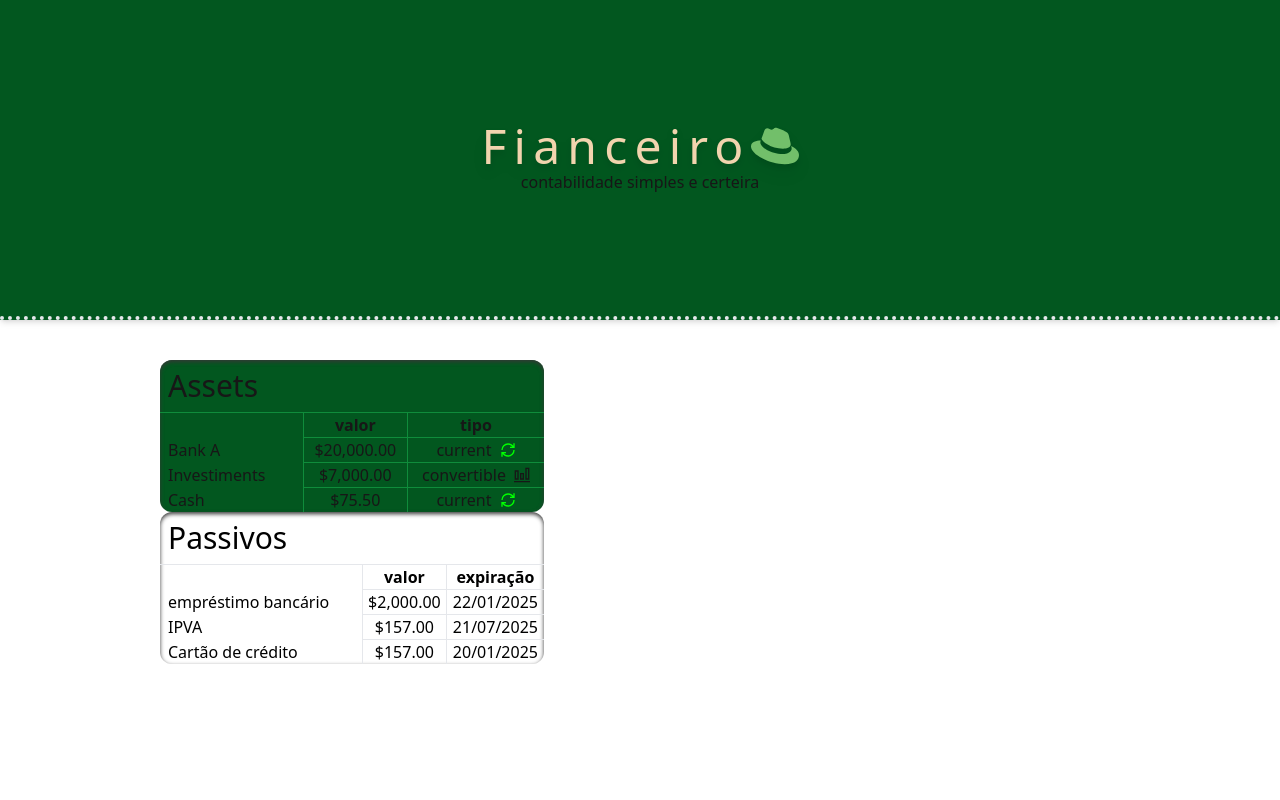
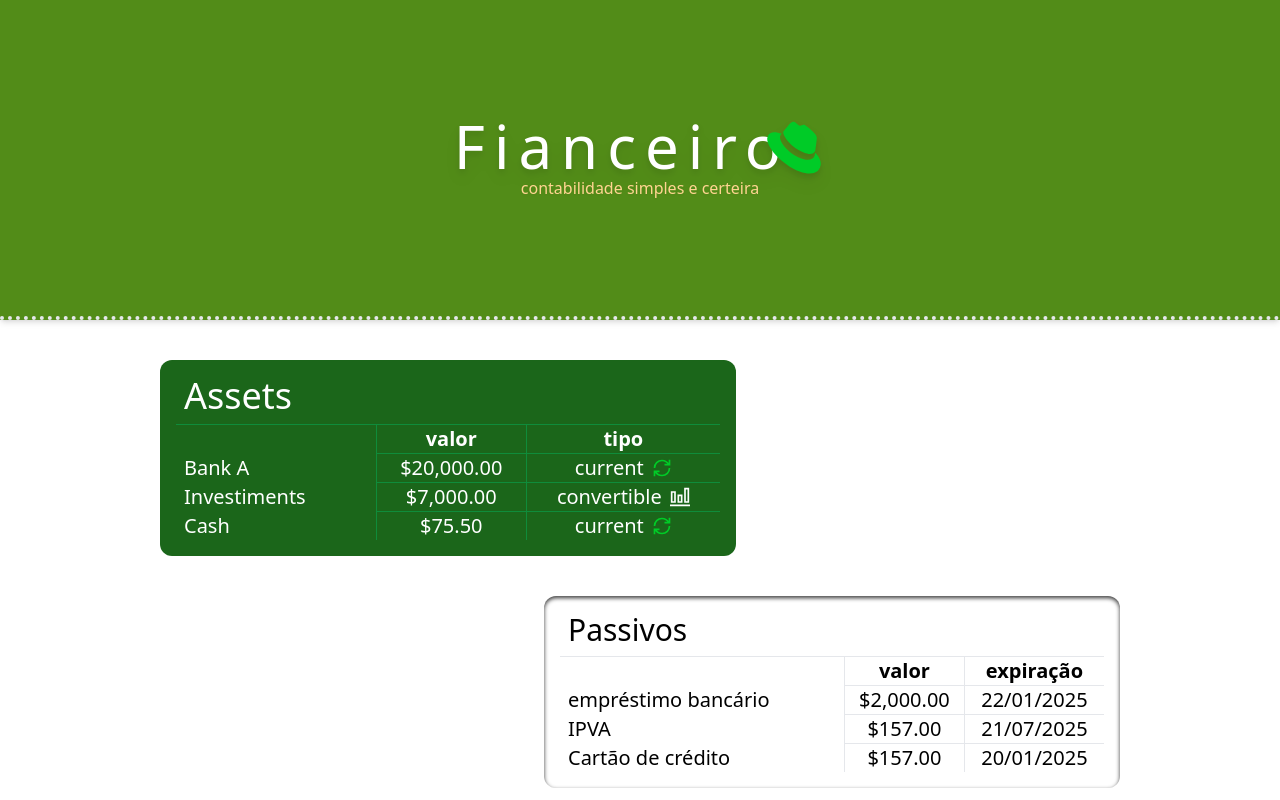
Before and after one commit to naruegsantos/fianceiro, a Next.js app: page / in a window 1280 px wide. Built offline with nearby package versions, Linux system fonts and the light colour scheme.

Commit message:
:lipstick: feat: modifiquei a estilização da página

```diff
--- a/app/components/assetsCard.tsx
+++ b/app/components/assetsCard.tsx
@@ -3,9 +3,9 @@ import { IAsset } from "./types";
 
 export default function AssetsCard({data, direction}:{data:IAsset[], direction?:string}){
     return(
-        <div className={`pt-2 self-${direction} border-white bg-[#02571F] w-2/5 rounded-xl shadow-inner shadow-[rgb(55,55,55)]`}>
-          <h1 className="text-3xl pl-2 pb-2">Assets</h1>
-          <div className=" table w-full  divide-y divide-[#0F8C3B]">
+        <div className={`p-4 self-${direction} border-white bg-dark w-[60%] rounded-xl shadow-lg shadow-shadow`}>
+          <h1 className="text-4xl pl-2 pb-2">Assets</h1>
+          <div className=" text-xl table w-full  divide-y divide-[#0F8C3B]">
             <div className="table-header-group divide-[#0F8C3B] divide-x divide-y">
                 <div className="table-cell text-center border-t border-[#0F8C3B]"></div>
                 <div className="table-cell text-center font-bold">valor</div>
@@ -27,7 +27,7 @@ export default function AssetsCard({data, direction}:{data:IAsset[], direction?:
                         : "convertible"
                         }
                         {i.type?
-                      <GrPowerCycle style={{color:"rgb(0,255,0)"}}/>
+                        <GrPowerCycle style={{color:"var(--hightlight)"}}/>
                         : <GrBarChart/>
                         }
                     </span>
--- a/app/components/cards.tsx
+++ b/app/components/cards.tsx
@@ -5,9 +5,9 @@ import { IAsset, ILiabilities } from "./types";
 export default function Cards({assets, liabilities}:{assets:IAsset[], liabilities:ILiabilities[]}) {
 
   return (
-    <section className="flex flex-col w-9/12">
+    <section className="flex gap-10 flex-col w-9/12">
       <AssetsCard data={assets}/>
-      <LiabilitiesCard direction="end" data={liabilities}/>
+      <LiabilitiesCard data={liabilities}/>
     </section>
   )
 }
--- a/app/components/liabilitiesCard.tsx
+++ b/app/components/liabilitiesCard.tsx
@@ -2,17 +2,17 @@ import { GrPowerCycle, GrBarChart, GrCircleAlert } from "react-icons/gr";
 
 import {ILiabilities } from "./types";
 
-export default function LiabilitiesCard({data, direction}:{data:ILiabilities[], direction?:string}){
-    data.forEach((i) => {
-        console.log(new Date(i.expiration) <= new Date());
-        console.log(new Date(i.expiration));
-
-    })
+export default function LiabilitiesCard({data}:{data:ILiabilities[]}){
+    // data.forEach((i) => {
+    //     console.log(new Date(i.expiration) <= new Date());
+    //     console.log();
+    //     // i.expiration.split("/").join("-")
+    // })
 
     return(
-        <div className={`pt-2 self-${direction} bg-white text-black w-2/5 rounded-xl shadow-inner shadow-[rgb(55,55,55)]`}>
+        <div className={`p-4 self-end bg-white text-black w-[60%] rounded-xl shadow-inner shadow-[rgb(55,55,55)]`}>
           <h1 className="text-3xl pl-2 pb-2">Passivos</h1>
-          <div className=" table w-full  divide-y divide-white">
+          <div className=" text-xl table w-full  divide-y divide-white">
           <div className="table-header-group divide-x divide-y">
             <div className="table-cell text-center border-t"></div>
             <div className="table-cell text-center font-bold">valor</div>
--- a/app/globals.css
+++ b/app/globals.css
@@ -25,17 +25,21 @@
 :root {
   --background: #ffffff;
   --foreground: #171717;
+  --dark:#1B661A;
+  --hightlight: #00CB27;
+  --clear: #FFD591;
 }
 
 @media (prefers-color-scheme: dark) {
   :root {
-    --background: rgb(22,22,22);
-    --foreground: #ededed;
+    --background: #171717;
+    --foreground: #ffffff;
+    --shadow: rgb(55,55,55)
   }
 }
 
 body {
-  color: var(--foreground);
+  color: white;
   background: var(--background);
   /* font-family: var(--font-inter-normal); */
 }
--- a/app/page.tsx
+++ b/app/page.tsx
@@ -48,9 +48,12 @@ const liabilitiesMock:ILiabilities[] = [
 export default function Home() {
   return (
     <>
-      <header className="shadow-md bg-[#02571F] border-b-4 border-dotted h-80 flex flex-col items-center justify-center">
-        <h1 className="text-5xl drop-shadow-lg title ease-in flex w-fit text-[#F2D4AE]">Fianceiro <FaRedhat style={{color:"#72BF6A"}}/></h1>
-        <span className="text-[]">contabilidade simples e certeira</span>
+      <header className="shadow-md bg-[#528C18] border-b-4 border-dotted h-80 flex flex-col items-center justify-center">
+        <div className="text-6xl drop-shadow-lg title ease-in flex w-fit gap-[-5rem]">
+          <h1 className="mr-[-1.5rem]">Fianceiro</h1>
+          <span className="rotate-[20deg]"><FaRedhat style={{color:"var(--hightlight)"}}/></span>
+        </div>
+        <span className="text-[#FFD591] drop-shadow-sm ">contabilidade simples e certeira</span>
       </header>
       <main className="flex flex-col items-center mt-10">
         <Cards liabilities={liabilitiesMock} assets={assetsMock}/>
--- a/tailwind.config.ts
+++ b/tailwind.config.ts
@@ -11,7 +11,12 @@ export default {
       colors: {
         background: "var(--background)",
         foreground: "var(--foreground)",
+        dark:"var(--dark)",
+        hightlight: "var(--hightlight)",
+        clear: "var(--clear)",
+        shadow: "var(--shadow)"
       },
+
     },
   },
   plugins: [],
```
Also changed, not shown: app/components/expensesCard.tsx (added). Lines whose indentation alone changed are shown as unchanged.
